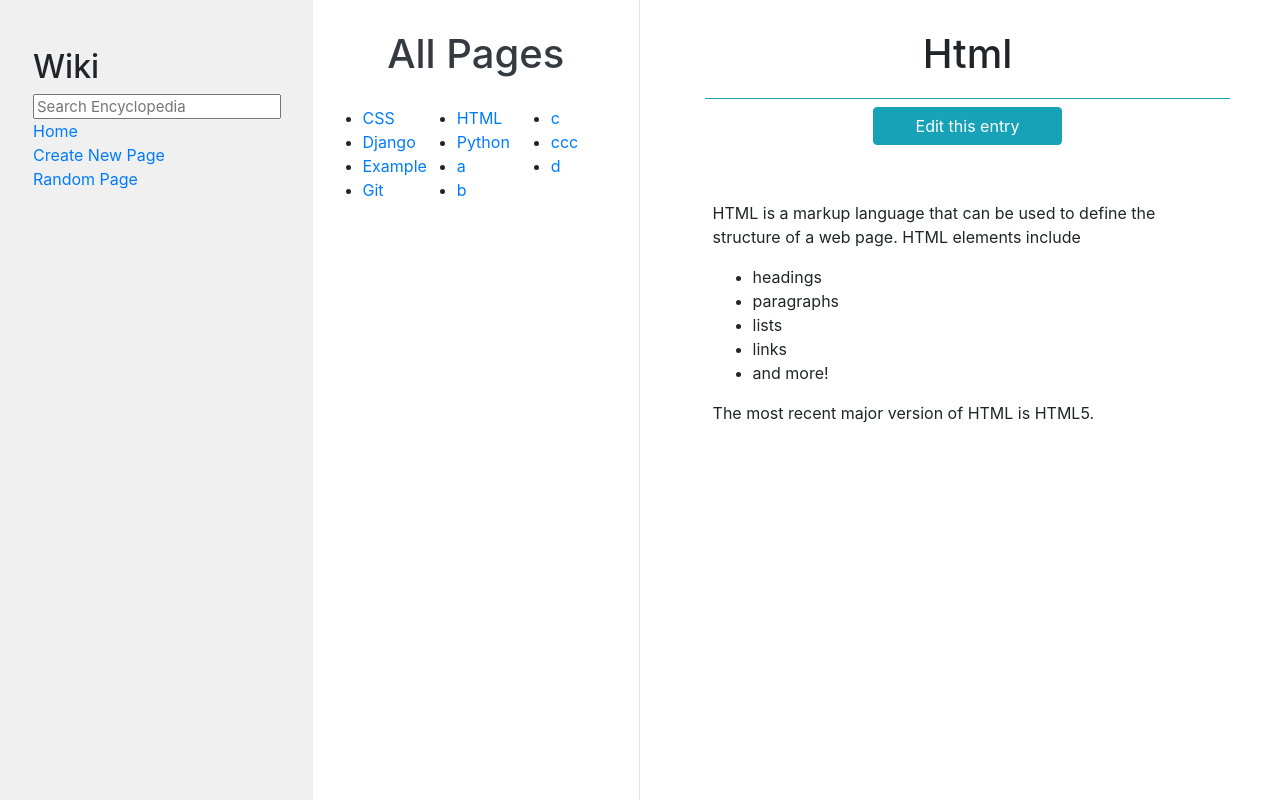
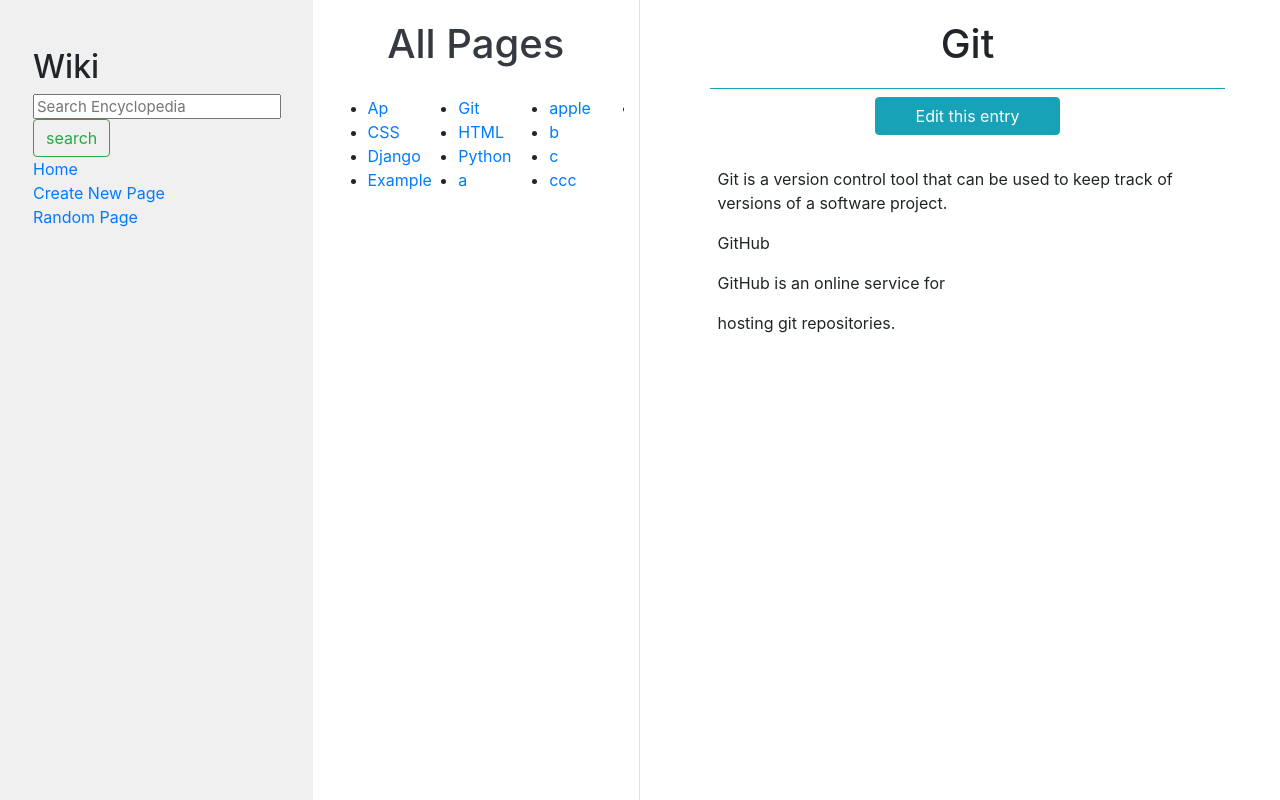
Before and after one commit to Lebnor/cs-50-web-wiki, a Django app: page /wiki/random in a window 1280 px wide. Run offline with Django 3.2, Linux system fonts and the light colour scheme; some libraries are stand-ins or nearby versions.

Commit message:
ready to submit

```diff
--- a/encyclopedia/static/encyclopedia/styles.css
+++ b/encyclopedia/static/encyclopedia/styles.css
@@ -14,10 +14,6 @@
 h1 {
     margin-top: 0px;
     padding-top: 20px;
-}
-
-.main {
-    padding: 10px;
 }
 
 .search {
@@ -54,7 +50,7 @@
 }
 @media only screen and (max-width: 990px) {
     .sidebar-color, .main {
-        height: 30vh;
+        height: 25vh;
         border-bottom: 1px ridge lightgrey;
     }
 
--- a/encyclopedia/templates/encyclopedia/entry_page.html
+++ b/encyclopedia/templates/encyclopedia/entry_page.html
@@ -5,7 +5,7 @@
 {% endblock %}
 
 {% block content %}
-<div class="main  col-10 col-lg-5  mx-auto px-auto">
+<div class="main  col-10 col-lg-5  mx-auto">
 
 
 
@@ -15,8 +15,8 @@
     {% endif %}
 
     {% if title %}
-    <div class="col-8 col-lg-5 col-md-4 mx-auto mb-5 text-center" >
-        <a href="{% url 'edit' title=title %}" class="text-white btn btn-info btn-block">Edit this entry</a>
+    <div class="col-8 col-lg-5 col-md-4 mx-auto mb-4 " >
+        <a href="{% url 'edit' title=title %}" class="btn btn-info btn-block">Edit this entry</a>
     </div>
     {% endif %}
 
--- a/encyclopedia/templates/encyclopedia/layout.html
+++ b/encyclopedia/templates/encyclopedia/layout.html
@@ -39,12 +39,25 @@
         </style>
     </head>
     <body>
+
+
+
+
+
+
+
+
+
+
+
+        <!--  -->
         <div class="row">
             <div class="p-5 main sidebar-color col-lg-3 col-md-6 col-sm-6">
                 <h2>Wiki</h2>
                 <form action="{% url 'index' %}" method="post">
                     {% csrf_token %}
-                    <input class="search" type="text" name="q" placeholder="Search Encyclopedia">
+                    <input required class="search" type="text" name="q" placeholder="Search Encyclopedia">
+                    <input type="submit" value="search" class="btn btn-outline-success">
                 </form>
                 <div>
                     <a href="{% url 'index' %}">Home</a>
@@ -63,7 +76,6 @@
                 {% endblock %}
 
             </div>
-
                 {% block body %}
                 {% endblock %}
 
--- a/encyclopedia/templates/encyclopedia/new.html
+++ b/encyclopedia/templates/encyclopedia/new.html
@@ -8,7 +8,12 @@
 
 <div class="col-10 col-lg-5  mx-auto px-auto">
 
+    {% if edit %}
+    <h3 class="text-center border-bottom text-info py-4 mb-4">Edit entry</h3>
+    {% else %}
     <h3 class="text-center border-bottom text-info py-4 mb-4">Create new entry</h3>
+    {% endif %}
+
 
     {% if edit %}
     <form action="{% url 'edit' title=' ' %}" method="POST">
--- a/encyclopedia/views.py
+++ b/encyclopedia/views.py
@@ -70,7 +70,7 @@
     if (request.method == "POST"):
         form = EntryForm(request.POST)
         if form.is_valid():
-            title = form.cleaned_data['title'].lower()
+            title = form.cleaned_data['title']
             content = form.cleaned_data['content']
             html = markdown2.markdown(content)
             util.save_entry(title, content)
--- a/entries/HTML.md
+++ b/entries/HTML.md
@@ -1,11 +1,35 @@
-# HTML
+# html
 
 HTML is a markup language that can be used to define the structure of a web page. HTML elements include
 
+
+
+
+
+
+
 * headings
+
+
+
 * paragraphs
+
+
+
 * lists
+
+
+
 * links
+
+
+
 * and more!
 
+
+
+
+
+
+
 The most recent major version of HTML is HTML5.
```
Also changed, not shown: entries/Ap.md (added, +3 -0 lines), entries/Django.md (+9 -1 lines), entries/Python.md (+120 -0 lines), entries/apple.md (added, +3 -0 lines), entries/b.md (+8 -0 lines), entries/d.md (+1 -1 lines).
